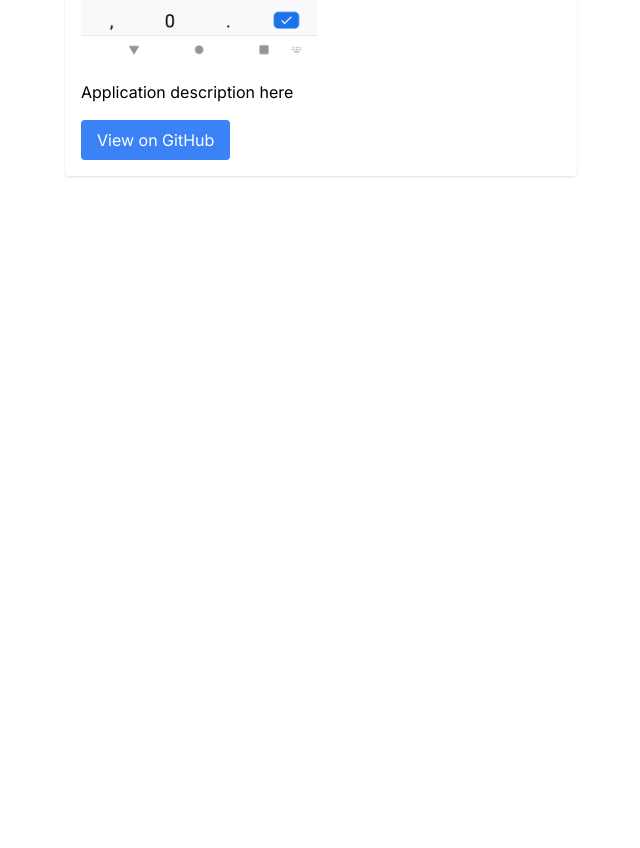
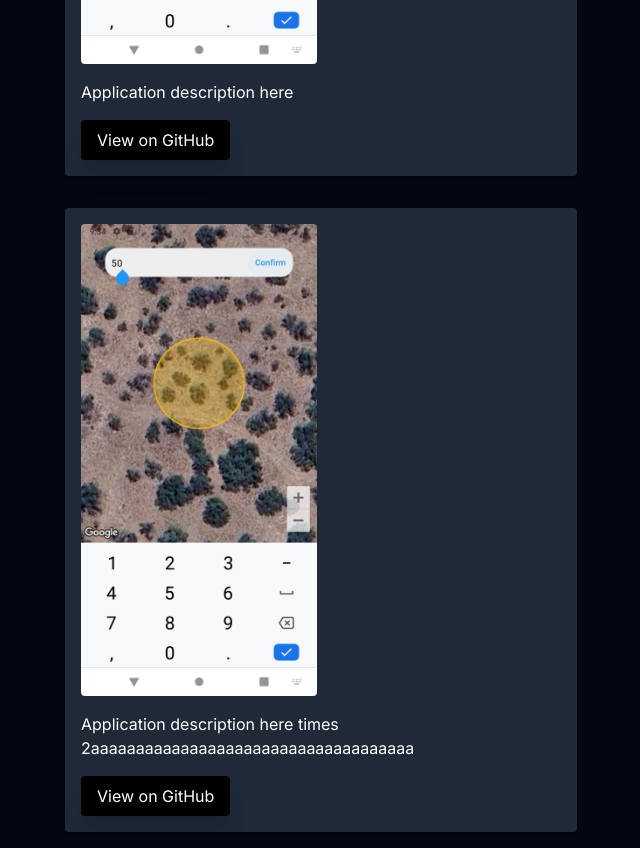
Before and after one commit to JuanTime2Late/Portfolio_Site, a Next.js app in the folder portfolio_site/: page /s1 in a window 1280 px wide. Shown: the part 504-1352 px from the top of the page, without its empty margins (319-959 px from the left). Before the commit the page ends 800 px from the top, so only its background shows below. Built offline with nearby package versions, Linux system fonts and the light colour scheme.

Commit message:
Fix Posts page

```diff
--- a/portfolio_site/src/app/s1/page.js
+++ b/portfolio_site/src/app/s1/page.js
@@ -4,8 +4,10 @@ import Posts from "./posts_resources/posts";
 export default function Projects() {
   return (
     <>
+    <div className="bg-gray-950">
       <NavBar />
       <Posts />
+    </div>
     </>
   );
 }
--- a/portfolio_site/src/app/s1/posts_resources/posts.js
+++ b/portfolio_site/src/app/s1/posts_resources/posts.js
@@ -8,21 +8,29 @@ const posts = [
     description: 'Application description here',
     projectUrl: 'https://github.com/JuanTime2Late/Portfolio_Site',
   },
+  {
+    id: 1,
+    images: [
+      './imgs/att_app/Screenshot_1712457249.png',
+    ],
+    description: 'Application description here times 2aaaaaaaaaaaaaaaaaaaaaaaaaaaaaaaaaaaa',
+    projectUrl: 'https://github.com/JuanTime2Late/Portfolio_Site',
+  },
 ]
 
 const Posts = () => {
   return(
-    <div className="container mx-auto p-4">
+    <div className="container mx-auto p-4 bg-gray-950">
       <div className="max-w-lg mx-auto space-y-8">
         {posts.map((post) => (
-          <div key={post.id} className="bg-white p-4 rounded shadow">
+          <div key={post.id} className="bg-gray-800 text-white p-4  rounded shadow">
             <div className="grid grid-cols-2 gap-2">
               {post.images.slice(0, 1).map((image, index) => (
                 <img key={index} src={image} alt={`Post ${post.id} Image ${index + 1}`} className="rounded" />
               ))}
             </div>
             <p className="mt-4">{post.description}</p>
-            <a href={post.projectUrl} target="_blank" rel="noopener noreferrer" className="mt-4 inline-block bg-blue-500 text-white px-4 py-2 rounded">
+            <a href={post.projectUrl} target="_blank" rel="noopener noreferrer" className="mt-4 inline-block bg-black shadow-xl hover:bg-gray-400 hover:text-black text-white px-4 py-2 rounded">
               View on GitHub
             </a>
           </div>
```
